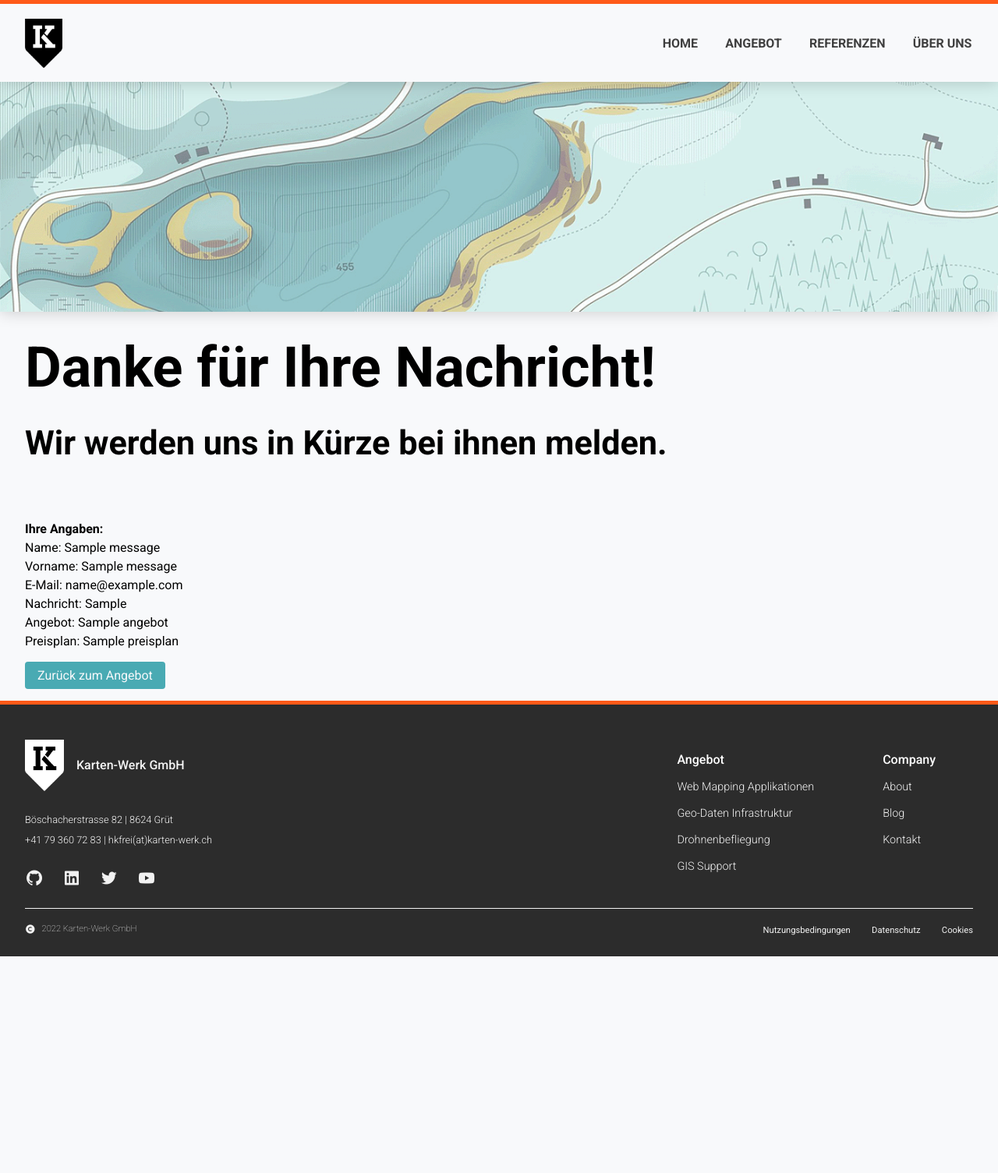
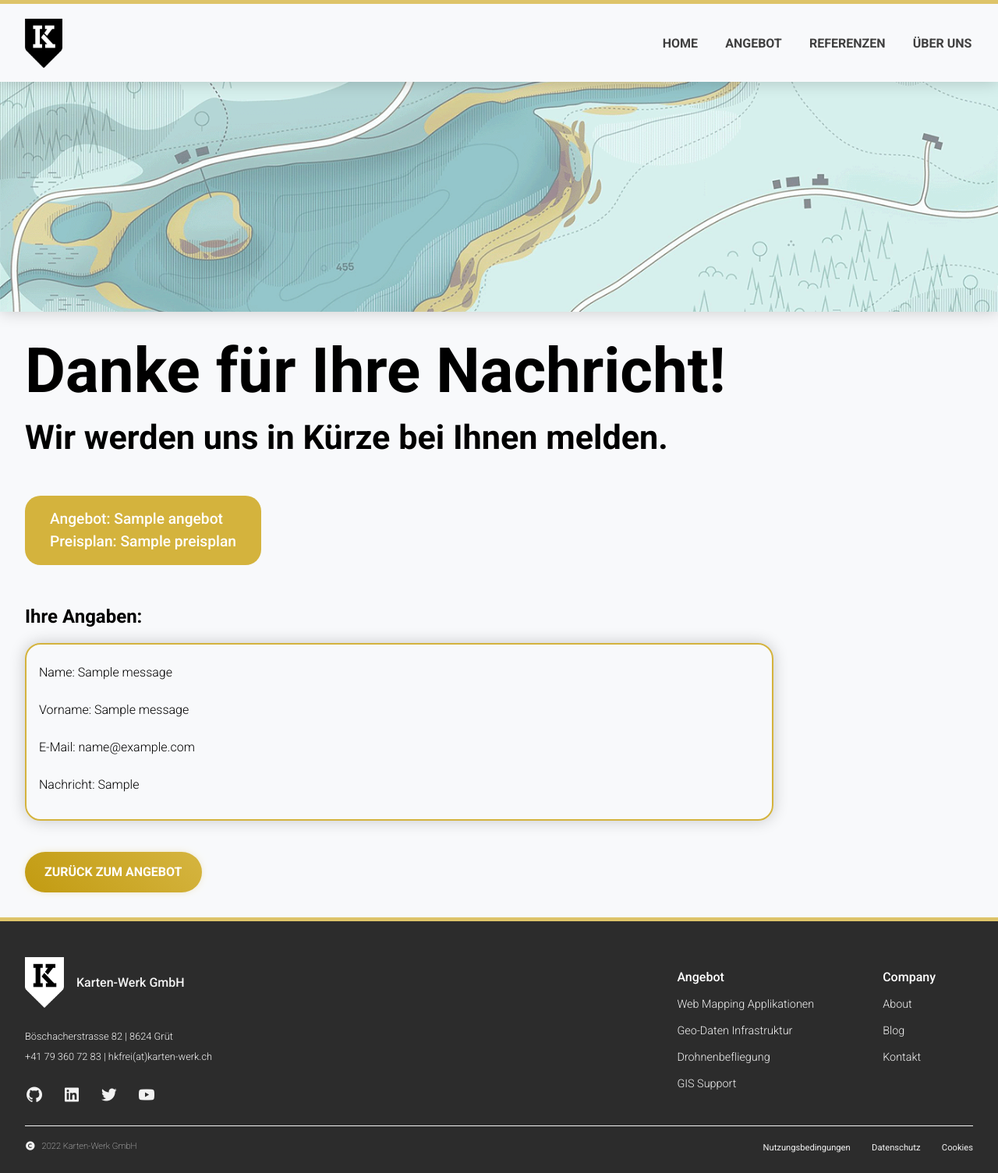
Before and after one commit to hkfrei/multimedia-werk, a Django app: page /angebot/1/preisplan/1/message/1 in a window 1280 px wide. Shown: the whole page at 78% size. Before the commit the page ends 1227 px from the top, so only its background shows below. Run offline with Django 4.2, Linux system fonts and the light colour scheme; tables that the repository leaves empty hold one stand-in row (values such as "Sample post").

Commit message:
feat: new h2-tag

```diff
--- a/kartenwerk/static/kartenwerk/css/main.css
+++ b/kartenwerk/static/kartenwerk/css/main.css
@@ -112,6 +112,16 @@
   touch-action: manipulation;
 }
 
+.button:hover {
+  background-position: right center;
+  color: #fff;
+  text-decoration: none;
+}
+
+.button:active {
+  transform: scale(0.95);
+}
+
 .button-primary {
   box-shadow: 0px 0px 14px -7px var(--color-primary-200);
   background-image: linear-gradient(
@@ -132,14 +142,8 @@
   );
 }
 
-.button:hover {
-  background-position: right center;
-  color: #fff;
-  text-decoration: none;
-}
-
-.button:active {
-  transform: scale(0.95);
+.margin-l {
+  margin: 1rem 0 2rem 0;
 }
 
 /* ============================================
@@ -190,14 +194,14 @@ body {
 }
 
 .heading {
-  font-size: clamp(1.5rem, -0.875rem + 8.333vw, 4.5rem);
+  font-size: clamp(2rem, -0.2rem + 9vw, 5.6rem);
   margin-top: 2rem;
   padding-bottom: 1rem;
   line-height: 1.1em;
 }
 
 .sub__heading {
-  font-size: clamp(0.5rem, -0.2805rem + 5.4634vw, 2.7rem);
+  font-size: clamp(0.6rem, -0.1rem + 6vw, 2.7rem);
   margin-bottom: 1rem;
   margin-top: 1rem;
   line-height: 1.2em;
@@ -1388,12 +1392,17 @@ section.meta-contact {
   flex-direction: column;
   width: fit-content;
 }
+
 p.meta-contact {
   padding: 0;
   margin: 0;
   font-weight: 500;
   font-size: 1.2em;
   color: #fff;
+}
+
+h2.contact {
+  font-size: clamp(0.6rem, -0.6rem + 8vw, 2.7rem);
 }
 
 h3.error {
@@ -1464,3 +1473,48 @@ label {
     color: #fff;
   }
 }
+
+/* ============================================
+| CONTACT END
+============================================ */
+h1.success {
+  font-size: clamp(2rem, 0.2rem + 7.333vw, 5rem);
+  margin-top: 2rem;
+  padding-bottom: 1rem;
+  line-height: 1.1em;
+}
+
+h2.success {
+  font-size: clamp(0.7rem, -0.2rem + 7vw, 2.7rem);
+  margin-bottom: 2rem;
+}
+
+h3.success {
+  font-size: 1.5rem;
+
+  margin-bottom: 1rem;
+}
+
+section.declaration {
+  display: flex;
+  flex-direction: column;
+  max-width: 60rem;
+  border: 2px solid var(--color-secondary-200);
+  box-shadow: var(--box-shadow-100);
+  border-radius: 20px;
+  padding: 1rem;
+}
+
+section.meta-contact-success {
+  border-radius: 20px;
+  padding: 1rem 2rem;
+  margin-bottom: 3rem;
+  background: var(--color-secondary-200);
+  display: flex;
+  flex-direction: column;
+  width: fit-content;
+}
+
+/* ============================================
+| SUCCESS PAGE START
+============================================ */
--- a/kartenwerk/templates/kartenwerk/contact.html
+++ b/kartenwerk/templates/kartenwerk/contact.html
@@ -12,9 +12,7 @@
 <div class="container-contact">
   <div class="contact-box">
     <h1 class="heading">Kontakt</h1>
-    <h2 class="sub-heading">
-      Vielen Dank für Ihr Interesse an unserem Angebot.
-    </h2>
+    <h2 class="contact">Vielen Dank für Ihr Interesse an unserem Angebot.</h2>
     <p>
       Untenstehend sehen Sie das gewählte Produkt mit Preisplan. Wir erarbeiten
       nun eine Offerte und melden uns innerhalb 3 Arbeitstagen bei Ihnen. Falls
--- a/kartenwerk/templates/kartenwerk/preisplan_success_message.html
+++ b/kartenwerk/templates/kartenwerk/preisplan_success_message.html
@@ -4,32 +4,37 @@
 
 {% block title %} Kontakt{% endblock %}
 {% block bordertop %}
-<div class="site-head__bordertop-red"></div>
+<div class="site-head__bordertop-gold"></div>
 {% endblock %} {% block content %} {% load static %}
-<header class="angebot">
-  <h1 class="heading">Danke für Ihre Nachricht!</h1>
-  <h2 class="sub__heading">Wir werden uns in Kürze bei ihnen melden.</h2>
-</header>
-<div><strong>Ihre Angaben:</strong></div>
+<hgroup class="success">
+  <h1 class="success">Danke für Ihre Nachricht!</h1>
+  <h2 class="success">Wir werden uns in Kürze bei Ihnen melden.</h2>
+</hgroup>
 <main>
-  Name: {{message.name}}<br />
-  Vorname: {{message.vorname}}<br />
-  E-Mail: {{message.email}}<br />
-  Nachricht: {{message.nachricht}}<br />
-  Angebot: {{message.angebot.name}} <br />
-  Preisplan: {{message.preisplan.name}} <br />
+  <section class="meta-contact-success">
+    <p class="meta-contact">Angebot: {{message.angebot.name}}</p>
+    <p class="meta-contact">Preisplan: {{message.preisplan.name}}</p>
+  </section>
 
+  <h3 class="success">Ihre Angaben:</h3>
+  <section class="declaration">
+    <p>Name: {{message.name}}</p>
+    <p>Vorname: {{message.vorname}}</p>
+    <p>E-Mail: {{message.email}}</p>
+    <p>Nachricht: {{message.nachricht}}</p>
+  </section>
   <!-- back button -->
-
-  <div style="margin: 20px 0">
-    <a
-      href="{% url 'kartenwerk:angebot_detail' message.angebot.id %}"
-      class="btn"
-    >
-      Zurück zum Angebot
+  <div class="button-container">
+    <a href="{% url 'kartenwerk:angebot_detail' message.angebot.id %}">
+      <button
+        class="[ button ] [ button-secondary ] [ margin-l ]"
+        role="button"
+      >
+        Zurück zum Angebot
+      </button>
     </a>
   </div>
 </main>
 {% endblock %} {% block borderbottom %}
-<div class="site-head__bordertop-red"></div>
+<div class="site-head__bordertop-gold"></div>
 {% endblock %}
```
